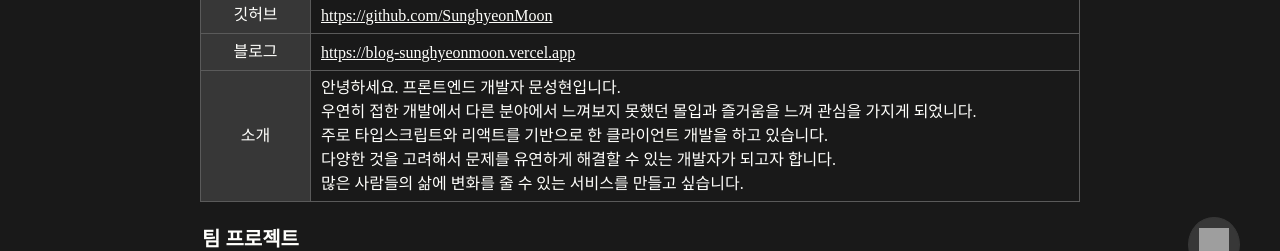
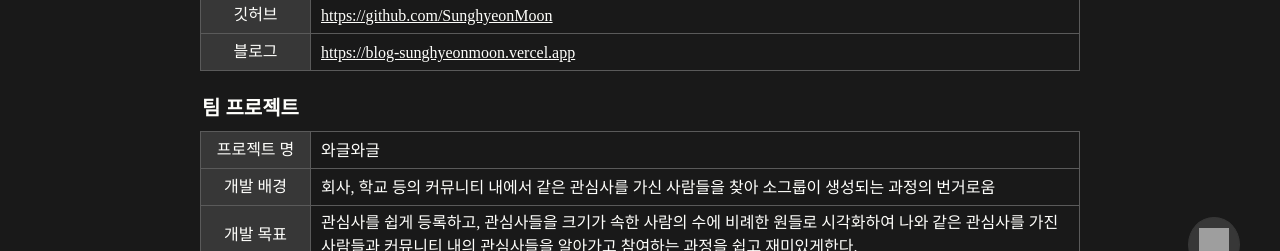
Before and after one commit to SeonghyeonMoon/blog, a Next.js app: page /about in a window 1280 px wide. Shown: the part 488-739 px from the top of the page. Built offline with nearby package versions, Linux system fonts and the light colour scheme; grey boxes are pictures that could not be loaded.

Commit message:
feat: 900px 이하 flex 방향 column 설정

```diff
--- a/components/About/Info.tsx
+++ b/components/About/Info.tsx
@@ -11,6 +11,9 @@ const Info = () => {
           align-items: center;
           justify-content: space-between;
           gap: 20px;
+          @media (max-width: 900px) {
+            flex-direction: column-reverse;
+          }
         `}
       >
         <div>
@@ -40,6 +43,9 @@ const Info = () => {
         <div
           css={css`
             width: 320px;
+            @media (max-width: 900px) {
+              display: none;
+            }
           `}
         >
           <Image
@@ -92,20 +98,6 @@ const Info = () => {
               </a>
             </td>
           </tr>
-          <tr>
-            <th>소개</th>
-            <td>
-              안녕하세요. 프론트엔드 개발자 문성현입니다.
-              <br />
-              우연히 접한 개발에서 다른 분야에서 느껴보지 못했던 몰입과 즐거움을 느껴 관심을 가지게 되었니다.
-              <br />
-              주로 타입스크립트와 리액트를 기반으로 한 클라이언트 개발을 하고 있습니다.
-              <br />
-              다양한 것을 고려해서 문제를 유연하게 해결할 수 있는 개발자가 되고자 합니다.
-              <br />
-              많은 사람들의 삶에 변화를 줄 수 있는 서비스를 만들고 싶습니다.
-            </td>
-          </tr>
         </tbody>
       </table>
     </section>
--- a/components/About/SingleProject.tsx
+++ b/components/About/SingleProject.tsx
@@ -57,6 +57,9 @@ const SingleProject = () => {
                   display: flex;
                   gap: 10px;
                   margin-bottom: 40px;
+                  @media (max-width: 900px) {
+                    flex-direction: column;
+                  }
                 `}
               >
                 <ProjectImage url='/strawberry-moon-calendar.png' description='달력' />
@@ -128,6 +131,9 @@ const SingleProject = () => {
                   display: flex;
                   gap: 10px;
                   margin-bottom: 40px;
+                  @media (max-width: 900px) {
+                    flex-direction: column;
+                  }
                 `}
               >
                 <ProjectImage url='/blog-main.png' description='메인 페이지(다크모드)' />
--- a/components/About/TeamProject.tsx
+++ b/components/About/TeamProject.tsx
@@ -178,6 +178,9 @@ const TeamProject = () => {
                   display: flex;
                   gap: 10px;
                   margin-bottom: 40px;
+                  @media (max-width: 900px) {
+                    flex-direction: column;
+                  }
                 `}
               >
                 <ProjectImage url='/que-main.png' description='메인페이지' />
```
Also changed, not shown: components/Description.tsx (+11 -1 lines).
